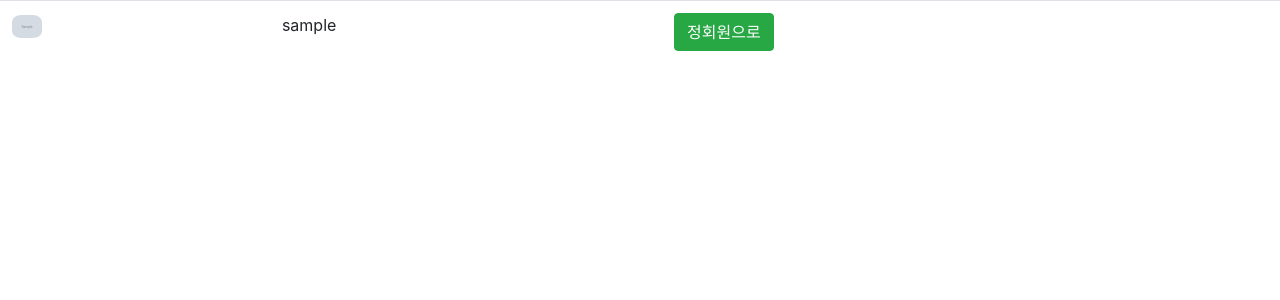
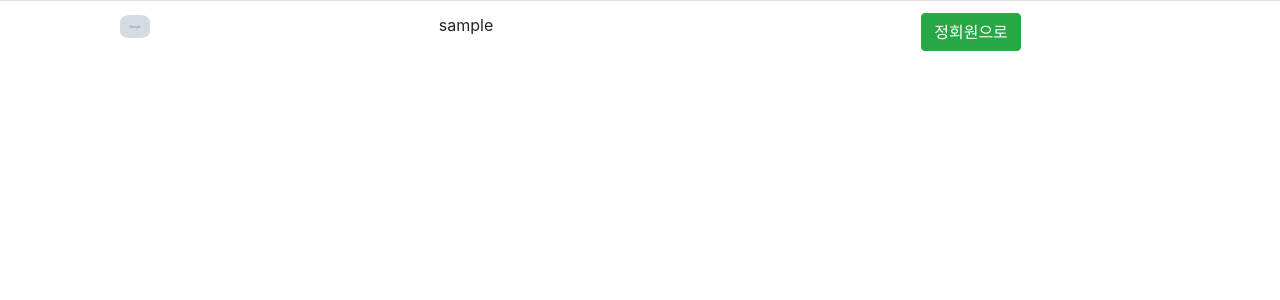
Before and after one commit to tension-lab/brc-web, a Flask app: template templates/user_list.html in a window 1280 px wide. Shown: the part 56-356 px from the top of the page. Run offline with Flask 2, Linux system fonts and the light colour scheme; the template is opened without the code that fills it: most values are stand-ins (such as "Sample title", 1, 10 or a date in 2020); data that the repository does not hold is empty; some libraries are stand-ins or nearby versions.

Commit message:
테이블 가운데로 정렬

```diff
--- a/templates/run_detail.html
+++ b/templates/run_detail.html
@@ -1,6 +1,6 @@
 {% include "header.html" %}
 
-<table class="table">
+<table class="table text-center">
     <tr>
         <td>
             {{ run.id }}
--- a/templates/user_list.html
+++ b/templates/user_list.html
@@ -1,6 +1,6 @@
 {% include "header.html" %}
 
-<table class="table">
+<table class="table text-center">
     {% for user in users %}
         <tr>
             <td>
```
